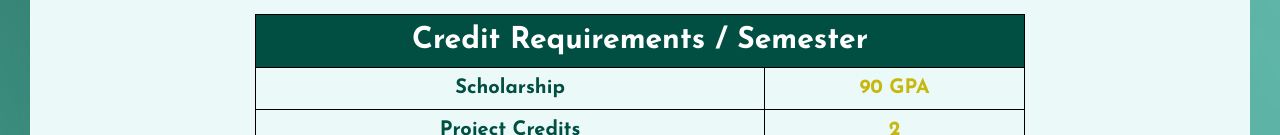
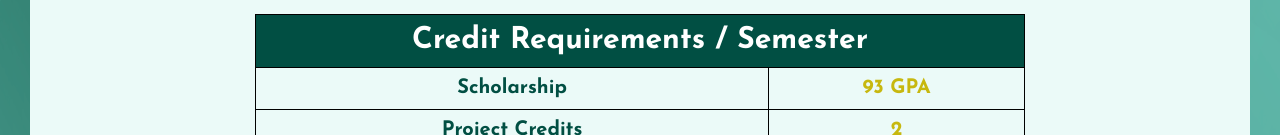
Before and after one commit to MCSaturn6/Bronx-Science-NHS-Update, a React (Create React App) app: page /current in a window 1280 px wide. Shown: the part 817-952 px from the top of the page. Built offline with nearby package versions, Linux system fonts and the light colour scheme.

Commit message:
update gpa

```diff
--- a/src/pages/Apply.jsx
+++ b/src/pages/Apply.jsx
@@ -174,8 +174,8 @@ export default function Apply() {
 
               <tr className="font-500">
                 <th scope="row">Scholarship</th>
-                <td>90 GPA</td>
-                <td>90 GPA</td>
+                <td>93 GPA</td>
+                <td>93 GPA</td>
               </tr>
               <tr className="font-500">
                 <th scope="row">Service Credits</th>
@@ -235,8 +235,8 @@ export default function Apply() {
             won't be able to convert those excess credits for you if we don't
             know about them.
           </p>
-          <p>5 EXCESS service credit = 1 L/C credit</p>
-          <p>5 EXCESS L/C credit = 1 service credit</p>
+          <p>3 EXCESS service credit = 1 L/C credit</p>
+          <p>3 EXCESS L/C credit = 1 service credit</p>
         </div>
       </section>
     </section>
--- a/src/pages/Current.jsx
+++ b/src/pages/Current.jsx
@@ -63,7 +63,7 @@ export default function Current() {
             <tbody>
               <tr className="font-500">
                 <th>Scholarship</th>
-                <td>90 GPA</td>
+                <td>93 GPA</td>
               </tr>
 
               <tr className="font-500">
```
